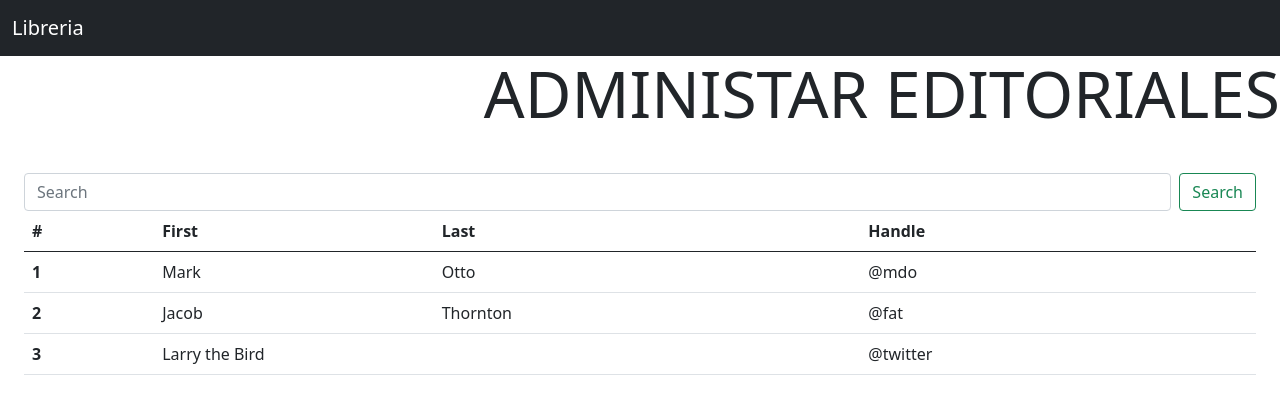
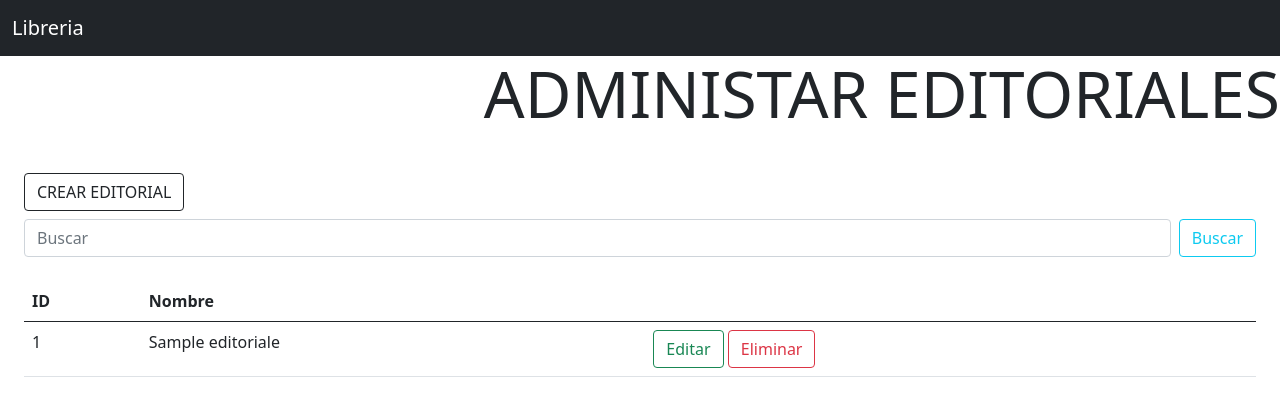
Before and after one commit to Alexis190392/libreria, a Spring app: template src/main/resources/templates/administrarEditoriales.html in a window 1280 px wide. Shown: the top 416 px of the page. Run offline with Thymeleaf, Linux system fonts and the light colour scheme; the template is opened without the code that fills it: most values are stand-ins (such as "Sample title", 1, 10 or a date in 2020); data that the repository does not hold is empty.

Commit message:
añado funcionamiento de editorial // repo, serv y controller

```diff
--- a/src/main/resources/templates/administrarEditoriales.html
+++ b/src/main/resources/templates/administrarEditoriales.html
@@ -2,45 +2,39 @@
 <html lang="es-AR" xmlns:th="http://www.thymeleaf.org">
 <head th:replace="/fragments/head :: head"></head>
 <body>
-  <header th:replace="/fragments/header :: header"></header>
+    <header th:replace="/fragments/header :: header"></header>
     <div class="d-flex justify-content-end">
         <p class="display-3">ADMINISTAR EDITORIALES</p>
     </div>
 
+    <!--Busqueda-->
     <div class="m-4">
-      <form class="d-flex">
-        <input class="form-control me-2" type="search" placeholder="Search" aria-label="Search">
-        <button class="btn btn-outline-success" type="submit">Search</button>
+      <a class="btn btn-outline-dark mb-2" th:href="@{/editorial/form}">CREAR EDITORIAL</a>
+      <form class="d-flex" th:action="@{/editorial/list}" method="GET">
+        <input class="form-control me-2" type="search" placeholder="Buscar" name="query" aria-label="Search">
+        <button class="btn btn-outline-info" type="submit">Buscar</button>
       </form>
+      <br>
 
       <table class="table">
         <thead>
           <tr>
-            <th scope="col">#</th>
-            <th scope="col">First</th>
-            <th scope="col">Last</th>
-            <th scope="col">Handle</th>
+            <th scope="col">ID</th>
+            <th scope="col">Nombre</th>
+            <th></th>
           </tr>
         </thead>
         <tbody>
-          <tr>
-            <th scope="row">1</th>
-            <td>Mark</td>
-            <td>Otto</td>
-            <td>@mdo</td>
-          </tr>
-          <tr>
-            <th scope="row">2</th>
-            <td>Jacob</td>
-            <td>Thornton</td>
-            <td>@fat</td>
-          </tr>
-          <tr>
-            <th scope="row">3</th>
-            <td colspan="2">Larry the Bird</td>
-            <td>@twitter</td>
+          <tr th:each="a : ${editoriales}">
+            <td th:text="${a.id}"></td>
+            <td th:text="${a.nombre}"></td>
+            <td>
+              <a type="button" class="btn btn-outline-success" th:href="@{/editorial/form} + '?id=' + ${a.id}">Editar</a>
+              <a type="button" class="btn btn-outline-danger" th:href="@{/editorial/delete} + '?id=' + ${a.id}">Eliminar</a>
+            </td>
           </tr>
         </tbody>
+        <p th:if="${editoriales.isEmpty}">No se encontraron resultados coincidentes</p>
       </table>
     </div>
 
@@ -52,3 +46,12 @@
     <script src="https://cdn.jsdelivr.net/npm/bootstrap@5.0.2/dist/js/bootstrap.min.js" integrity="sha384-cVKIPhGWiC2Al4u+LWgxfKTRIcfu0JTxR+EQDz/bgldoEyl4H0zUF0QKbrJ0EcQF" crossorigin="anonymous"></script>
 </body>
 </html>
+
+
+
+
+
+    <script src="https://cdn.jsdelivr.net/npm/@popperjs/core@2.9.2/dist/umd/popper.min.js" integrity="sha384-IQsoLXl5PILFhosVNubq5LC7Qb9DXgDA9i+tQ8Zj3iwWAwPtgFTxbJ8NT4GN1R8p" crossorigin="anonymous"></script>
+    <script src="https://cdn.jsdelivr.net/npm/bootstrap@5.0.2/dist/js/bootstrap.min.js" integrity="sha384-cVKIPhGWiC2Al4u+LWgxfKTRIcfu0JTxR+EQDz/bgldoEyl4H0zUF0QKbrJ0EcQF" crossorigin="anonymous"></script>
+</body>
+</html>
```
Also changed, not shown: src/main/java/com/libreria/libreria/controllers/EditorialController.java (+54 -5 lines), src/main/java/com/libreria/libreria/entidades/Editorial.java (+0 -8 lines), src/main/java/com/libreria/libreria/repositories/EditorialRepository.java (+6 -1 lines), src/main/java/com/libreria/libreria/services/EditorialServicio.java (+53 -0 lines), src/main/resources/templates/crearEditorial.html (+16 -6 lines).
